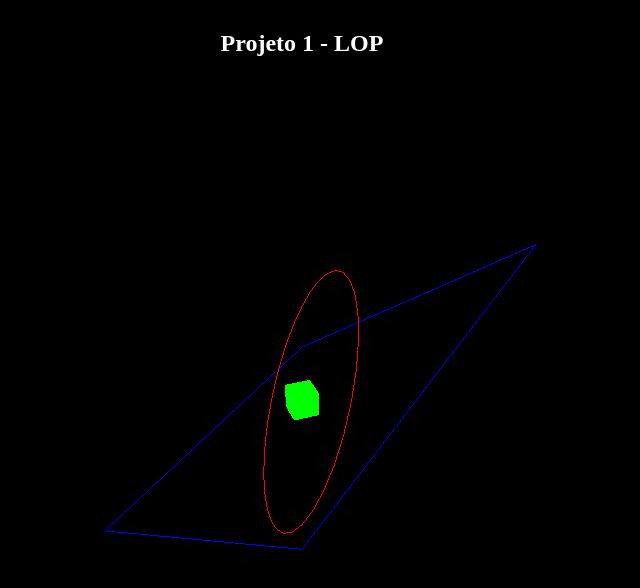
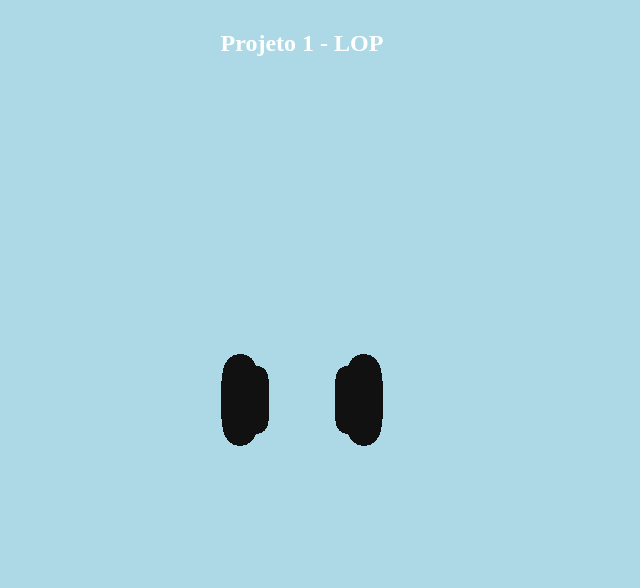
Before and after one commit to gidantas0105/projeto1_lop, a website built with Vite: page index.html in a window 1280 px wide. Shown: the whole page, without its empty margins (338-978 px from the left). Built offline with nearby package versions, Linux system fonts and the light colour scheme.

Commit message:
feat: creates four tires with TorusGeometry

```diff
--- a/index.html
+++ b/index.html
@@ -19,6 +19,6 @@
   </head>
   <body>
     <h2 id="info">Projeto 1 - LOP</h2>
-    <script type="module" src="/main.js"></script>
+    <script type="module" src="/scenes/tires.js"></script>
   </body>
 </html>
--- a/main.js
+++ b/main.js
@@ -2,61 +2,76 @@ import * as THREE from 'three';
 
 // Setting rendener, scene and camera
 const scene = new THREE.Scene();
+scene.background = new THREE.Color( 0xadd8e6 );
 const camera = new THREE.PerspectiveCamera( 75, window.innerWidth / window.innerHeight, 0.1, 1000 );
 
 const renderer = new THREE.WebGLRenderer();
 renderer.setSize( window.innerWidth, window.innerHeight );
 document.body.appendChild( renderer.domElement );
 
-// Green cube
-const geometry = new THREE.BoxGeometry( 1, 1, 1 );
-const cubeMaterial = new THREE.MeshBasicMaterial( { color: 0x00ff00 } );
-const cube = new THREE.Mesh( geometry, cubeMaterial );
+// // Green cube
+// const geometry = new THREE.BoxGeometry( 1, 1, 1 );
+// const cubeMaterial = new THREE.MeshBasicMaterial( { color: 0x00ff00 } );
+// const cube = new THREE.Mesh( geometry, cubeMaterial );
 
-// Blue square
-const points = [];
-points.push( new THREE.Vector3( - 10, 0, 0 ) );
-points.push( new THREE.Vector3( 0, 10, 0 ) );
-points.push( new THREE.Vector3( 10, 0, 0 ) );
-points.push( new THREE.Vector3( 0, - 10, 0 ) );
-points.push( new THREE.Vector3( - 10, 0, 0 ) );
+// // Blue square
+// const points = [];
+// points.push( new THREE.Vector3( - 10, 0, 0 ) );
+// points.push( new THREE.Vector3( 0, 10, 0 ) );
+// points.push( new THREE.Vector3( 10, 0, 0 ) );
+// points.push( new THREE.Vector3( 0, - 10, 0 ) );
+// points.push( new THREE.Vector3( - 10, 0, 0 ) );
 
-const lineGeometry = new THREE.BufferGeometry().setFromPoints( points );
-const lineMaterial = new THREE.LineBasicMaterial( { color: 0x0000ff } );
-const line = new THREE.Line( lineGeometry, lineMaterial );
+// const lineGeometry = new THREE.BufferGeometry().setFromPoints( points );
+// const lineMaterial = new THREE.LineBasicMaterial( { color: 0x0000ff } );
+// const line = new THREE.Line( lineGeometry, lineMaterial );
 
-// Red circle
-const circlePoints = [];
-const radius = 5;
-const segments = 32;
-for (let i=0; i<=segments; i++) {
-    const angle = (i / 32) * Math.PI * 2;
-    circlePoints.push(
-        new THREE.Vector3(
-            Math.cos(angle) * radius,
-            Math.sin(angle) * radius,
-            0
-        )
-    );
-}
+// // Red circle
+// const circlePoints = [];
+// const radius = 5;
+// const segments = 32;
+// for (let i=0; i<=segments; i++) {
+//     const angle = (i / 32) * Math.PI * 2;
+//     circlePoints.push(
+//         new THREE.Vector3(
+//             Math.cos(angle) * radius,
+//             Math.sin(angle) * radius,
+//             0
+//         )
+//     );
+// }
 
-const circleGeometry = new THREE.BufferGeometry().setFromPoints( circlePoints );
-const circleMaterial = new THREE.LineBasicMaterial( { color: 0xff0000 } );
-const circle = new THREE.Line( circleGeometry, circleMaterial );
+// const circleGeometry = new THREE.BufferGeometry().setFromPoints( circlePoints );
+// const circleMaterial = new THREE.LineBasicMaterial( { color: 0xff0000 } );
+// const circle = new THREE.Line( circleGeometry, circleMaterial );
 
-scene.add( cube, line, circle );
+// scene.add( cube, line, circle );
 
-camera.position.z = 20;
+const tireGeometry = new THREE.TorusGeometry( 5, 2.5, 16, 100 );
+const tireMaterial = new THREE.MeshBasicMaterial( { color: 0x111111 } );
+const tire1 = new THREE.Mesh( tireGeometry, tireMaterial );
+tire1.position.set( -10, 10, 0 );
+const tire2 = new THREE.Mesh( tireGeometry, tireMaterial );
+tire2.position.set( 10, 10, 0 );
+const tire3 = new THREE.Mesh( tireGeometry, tireMaterial );
+tire3.position.set( -10, -10, 0 );
+const tire4 = new THREE.Mesh( tireGeometry, tireMaterial );
+tire4.position.set( 10, -10, 0 );
+
+scene.add( tire1, tire2, tire3, tire4 );
+
+camera.position.z = 50;
+camera.lookAt( 0, 0, 0 );
 
 function animate( time ) {
-    cube.rotation.x = time / 2000;
-    cube.rotation.y = time / 1000;
+    // tire.rotation.x = time / 2000;
+    // tire.rotation.y = time / 2000;
 
-    circle.rotation.x = -time / 2000;
-    circle.rotation.y = time / 1000;
+    // circle.rotation.x = -time / 2000;
+    // circle.rotation.y = time / 1000;
 
-    line.rotation.x = time / 4000;
-    line.rotation.y = time / 2000;
+    // line.rotation.x = time / 4000;
+    // line.rotation.y = time / 2000;
 
     renderer.render( scene, camera );
 }
--- /dev/null
+++ b/scenes/tires.js
@@ -0,0 +1,45 @@
+import * as THREE from 'three';
+
+// Setting rendener, scene and camera
+const scene = new THREE.Scene();
+scene.background = new THREE.Color( 0xadd8e6 );
+const camera = new THREE.PerspectiveCamera( 75, window.innerWidth / window.innerHeight, 0.1, 1000 );
+
+const renderer = new THREE.WebGLRenderer();
+renderer.setSize( window.innerWidth, window.innerHeight );
+document.body.appendChild( renderer.domElement );
+
+let mouseX = 0;
+let mouseY = 0;
+
+document.addEventListener('mousemove', function(e) {
+    mouseX = (e.clientX / window.innerWidth) /100;
+    mouseY = (e.clientY / window.innerHeight) / 100;
+})
+
+const tireGeometry = new THREE.TorusGeometry( 5, 2.5, 16, 100 );
+const tireMaterial = new THREE.MeshBasicMaterial( { color: 0x111111 } );
+
+const tires = [];
+
+for (let i = 0; i < 4; i++) {
+    const tire = new THREE.Mesh( tireGeometry, tireMaterial );
+    tire.rotation.y = Math.PI / 2 ;
+    tires.push(tire);
+    scene.add(tire);
+}
+
+tires[0].position.set( -10, 15, 0 );
+tires[1].position.set( 10, 15, 0 );
+tires[2].position.set( -10, -15, 0 );
+tires[3].position.set( 10, -15, 0 );
+
+camera.position.y = -100;
+camera.lookAt( 0, 0, 0 );
+
+function animate( time ) {
+    // camera.position.x += (mouseX - camera.position.x);
+    // camera.position.y += (-mouseY - camera.position.y);
+    renderer.render( scene, camera );
+}
+renderer.setAnimationLoop( animate );
```
Also changed, not shown: scenes/primitives.js (added, +63 -0 lines).
